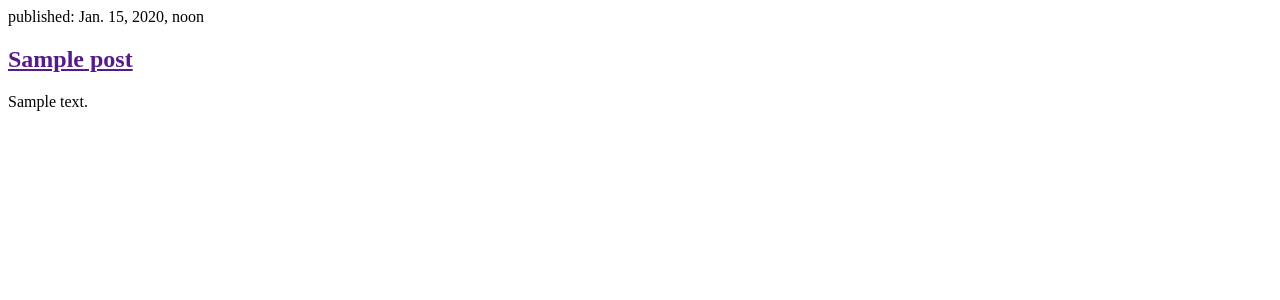
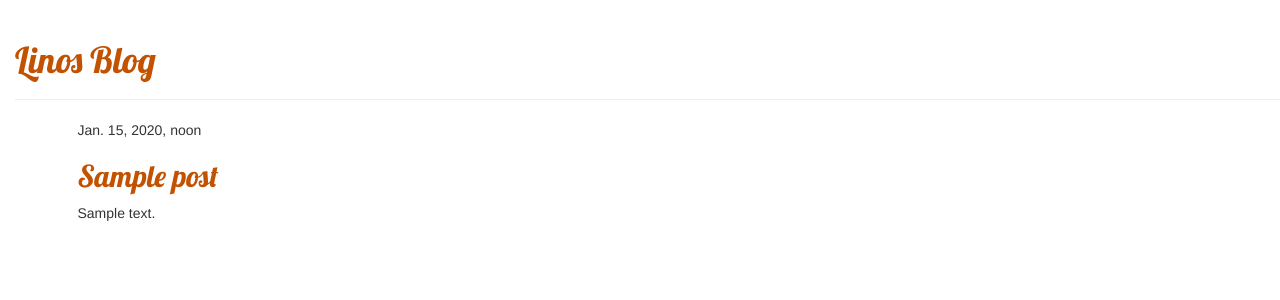
Before and after one commit to lincepdjango/Linos_blogas, a Django app: template blog/templates/blog/post_list.html in a window 1280 px wide. Shown: the top 300 px of the page. Run offline with Django 3.2, Linux system fonts and the light colour scheme; the template is opened without the code that fills it: values that come from a table or form of the project are taken from there, others are empty; tables that the repository leaves empty hold one stand-in row (values such as "Sample post"); some libraries are stand-ins or nearby versions.

Commit message:
Pakeitimai

```diff
--- /dev/null
+++ b/blog/static/css/blog.css
@@ -0,0 +1,9 @@
+body {
+    padding-left: 15px;
+}
+
+h1 a, h2 a {
+    color: #C25100;
+    font-family: 'Lobster';
+
+}
--- /dev/null
+++ b/blog/templates/blog/base.html
@@ -0,0 +1,23 @@
+{% load static %}
+<html>
+    <head>
+        <title>Linos blog</title>
+        <link rel="stylesheet" href="//maxcdn.bootstrapcdn.com/bootstrap/3.2.0/css/bootstrap.min.css">
+        <link rel="stylesheet" href="//maxcdn.bootstrapcdn.com/bootstrap/3.2.0/css/bootstrap-theme.min.css">
+        <link href='//fonts.googleapis.com/css?family=Lobster&subset=latin,latin-ext' rel='stylesheet' type='text/css'>
+        <link rel="stylesheet" href="{% static 'css/blog.css' %}">
+    </head>
+    <body>
+        <div class="page-header">
+            <h1><a href="/">Linos Blog</a></h1>
+        </div>
+        <div class="content container">
+            <div class="row">
+                <div class="col-md-8">
+                {% block content %}
+                {% endblock %}
+                </div>
+            </div>
+        </div>
+    </body>
+</html>
--- a/blog/templates/blog/post_list.html
+++ b/blog/templates/blog/post_list.html
@@ -1,14 +1,13 @@
-<html>
-    <head>
-        <title>Django Girls blog</title>
-    </head>
-    <body>
-        {% for post in posts %}
-            <div>
-                <p>published: {{ post.published_date }}</p>
-                <h2><a href="">{{ post.title }}</a></h2>
-                <p>{{ post.text|linebreaksbr }}</p>
+{% extends 'blog/base.html' %}
+
+{% block content %}
+    {% for post in posts %}
+        <div class="post">
+            <div class="date">
+                {{ post.published_date }}
             </div>
-        {% endfor %}
-    </body>
-</html>
+            <h2><a href="">{{ post.title }}</a></h2>
+            <p>{{ post.text|linebreaksbr }}</p>
+        </div>
+    {% endfor %}
+{% endblock %}
```
